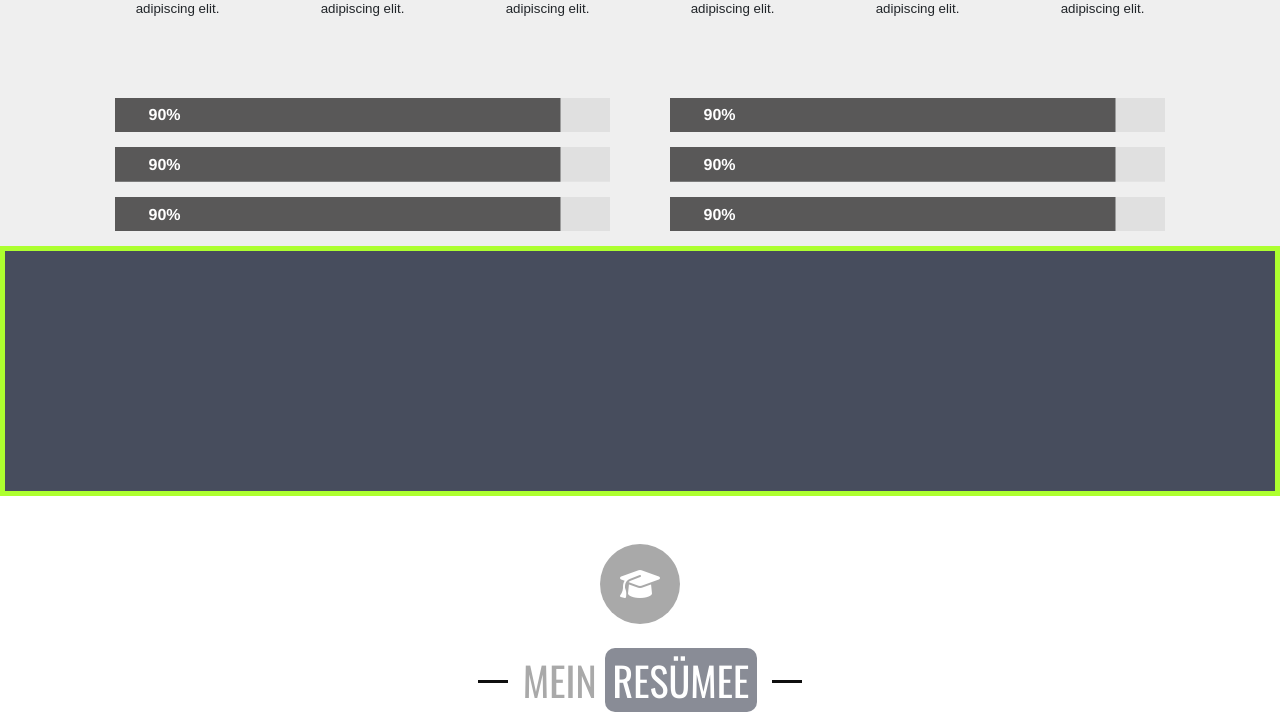
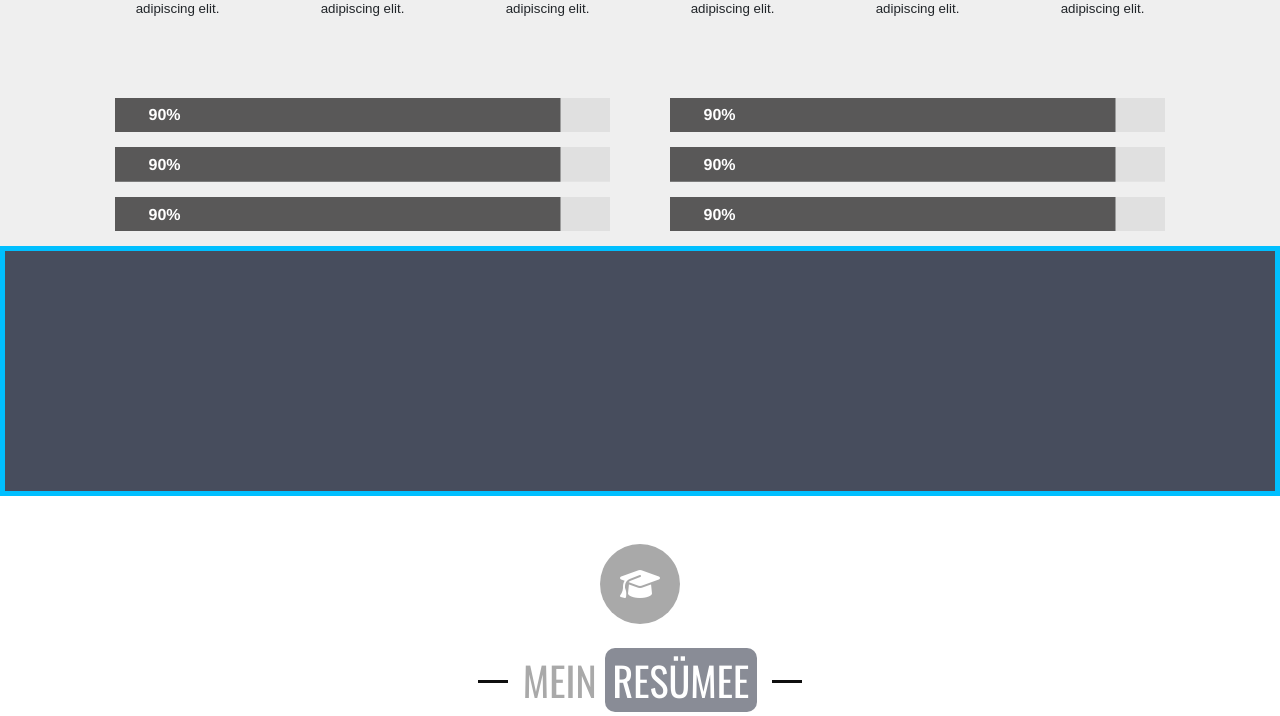
Before and after one commit to QVllasa/Homepage_old, a PHP site: page /home.html in a window 1280 px wide. Shown: the part 3503-4219 px from the top of the page. Run offline with PHP 8.4, Linux system fonts and the light colour scheme; some libraries are stand-ins or nearby versions.

Commit message:
working on main content

```diff
--- a/Development/css/homestyle.css
+++ b/Development/css/homestyle.css
@@ -541,5 +541,5 @@ video {
 .freelancer-section {
   height: 250px;
   background-color: #474D5D;
-  border: 5px solid greenyellow;
+  border: 5px solid deepskyblue;
 }
```
